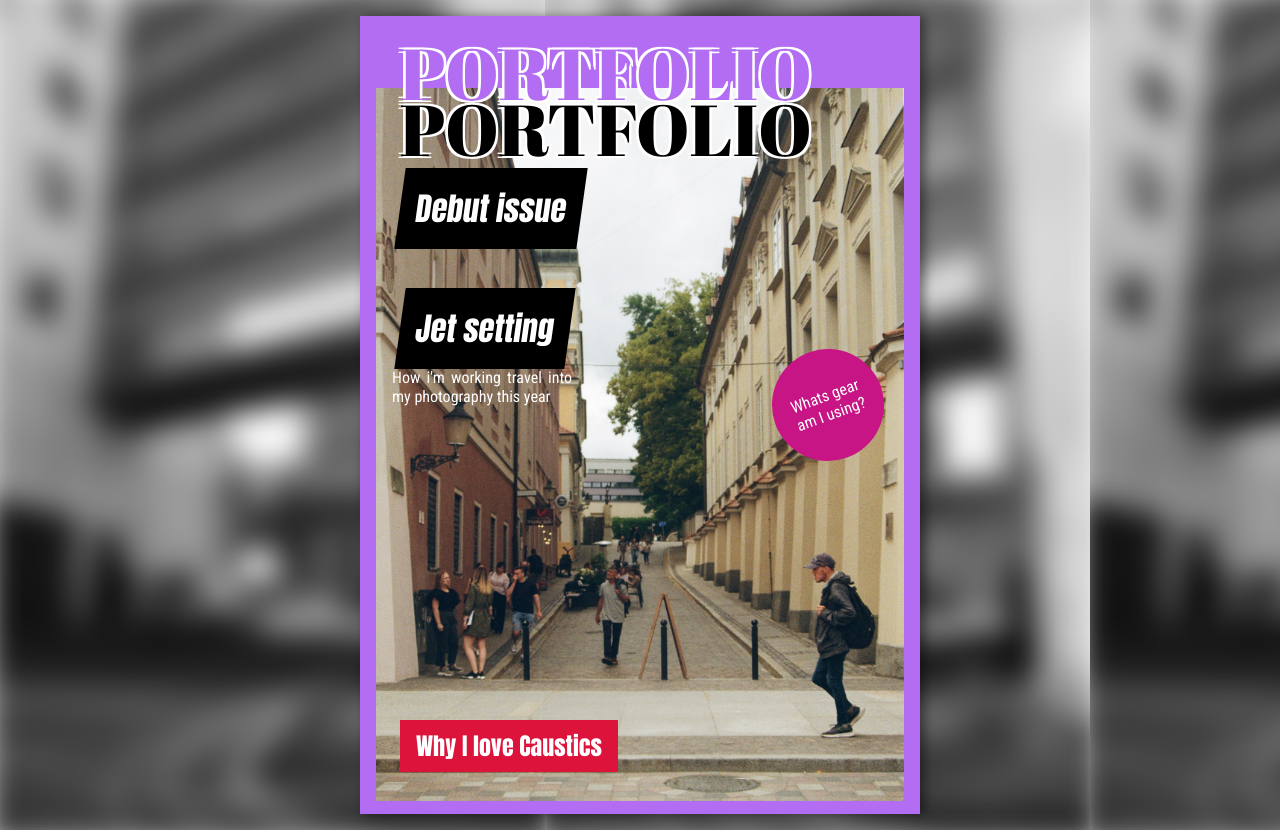
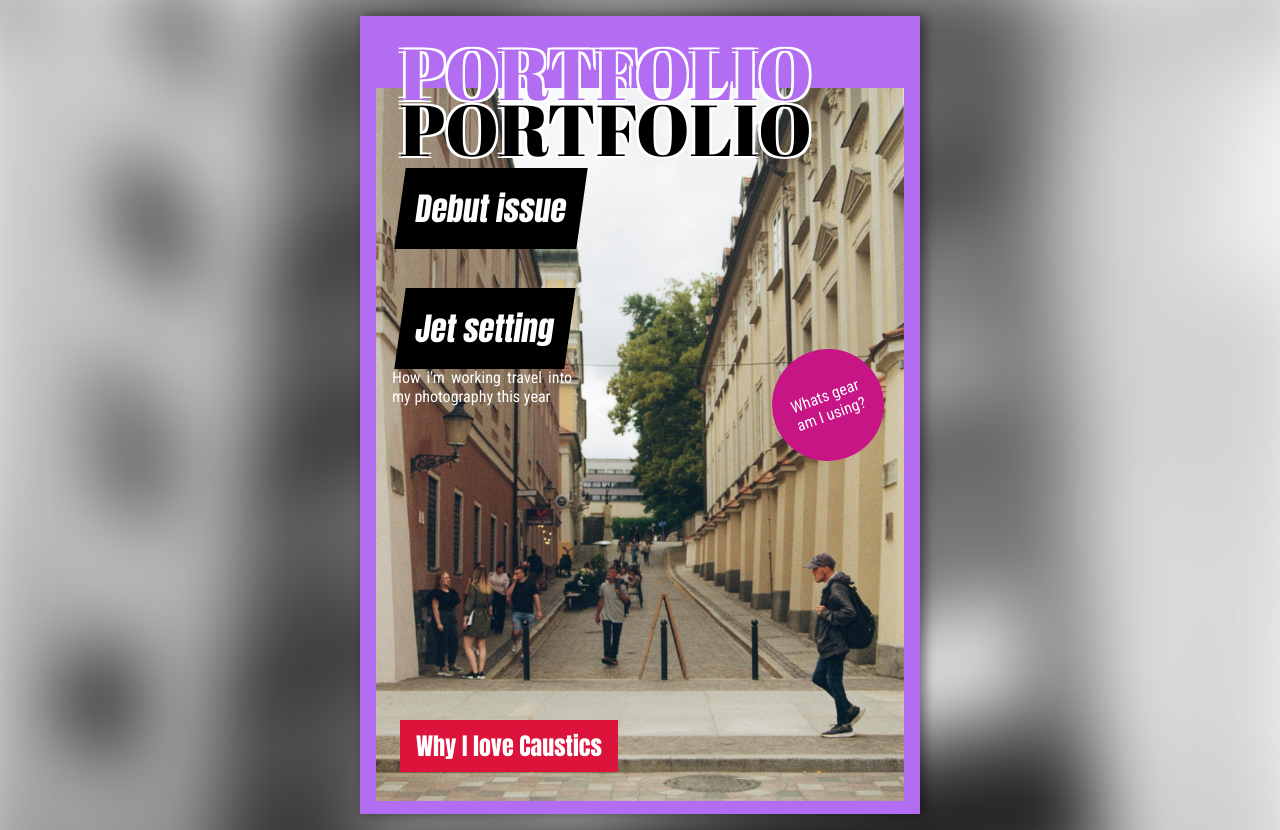
Before and after one commit to IslayAnderson/photography-portfolio, a PHP site: page / in a window 1280 px wide. Run offline with PHP 8.4, Linux system fonts and the light colour scheme; style sheets or scripts are compiled from the project's sources.

Commit message:
fix bg size

```diff
--- a/styles/scss/main.scss
+++ b/styles/scss/main.scss
@@ -7,7 +7,7 @@ body{
     margin: 1rem auto;
     max-width: 70vh;
     background: url(/img/bg.jpg);
-    background-size: contain;
+    background-size: cover;
 }
 
 section{
```
